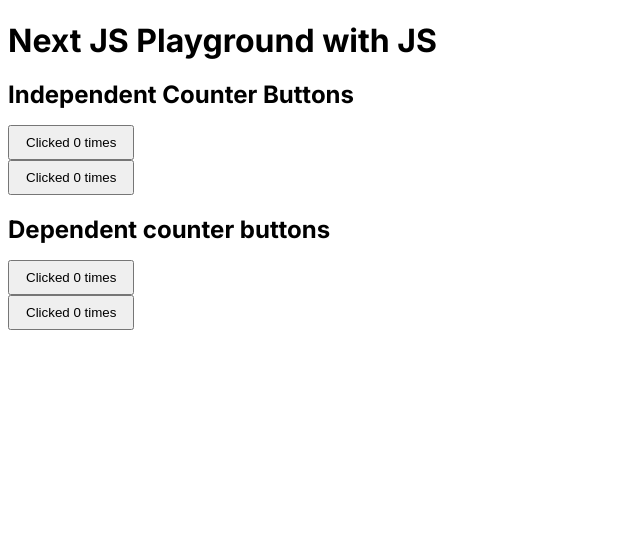
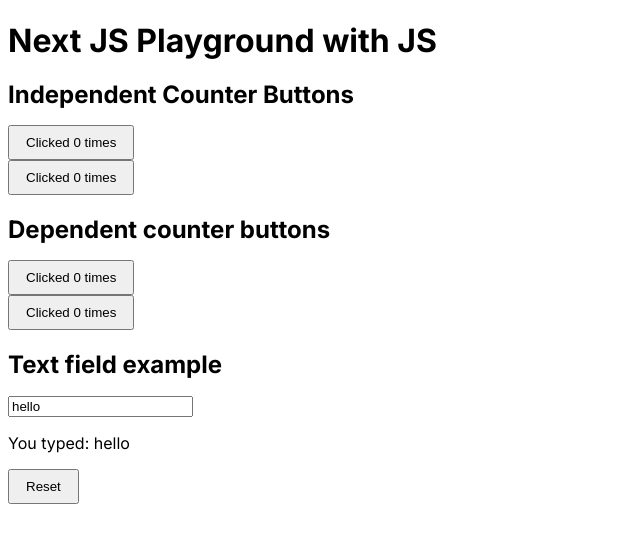
Before and after one commit to Sebasala/nextjs-playground-js, a Next.js app: page / in a window 1280 px wide. Shown: the top 542 px of the page, without its empty margins (0-640 px from the left). Built offline with nearby package versions, Linux system fonts and the light colour scheme.

Commit message:
useState textField example

```diff
--- a/app/page.js
+++ b/app/page.js
@@ -1,6 +1,6 @@
-import CounterButtonsGroup from '../components/CounterButtonsGroup'
+import DependentCounterButtons from '../components/DependentCounterButtons'
 import IndependentCounterButtons from '../components/IndependentCounterButtons'
-import DependentCounterButtons from '../components/DependentCounterButtons'
+import TextField from '../components/TextField'
 
 export default function Home() {
   return (
@@ -8,6 +8,7 @@
       <h1>Next JS Playground with JS</h1>
       <IndependentCounterButtons />
       <DependentCounterButtons />
+      <TextField />
     </main>
   )
 }
--- /dev/null
+++ b/components/TextField/index.js
@@ -0,0 +1,23 @@
+'use client'
+import {useState} from 'react'
+
+export default function TextField() {
+    const [text, setText] = useState('hello')
+
+    const updateText = (event) => {
+        setText(event.target.value)
+    }
+
+    const resetText = () => {
+        setText('hello')
+    }
+
+    return (
+        <section>
+            <h2>Text field example</h2>
+            <input value={text} onChange={updateText} type="text" />
+            <p>You typed: {text}</p>
+            <button onClick={resetText}>Reset</button>
+        </section>
+    )
+}
```
